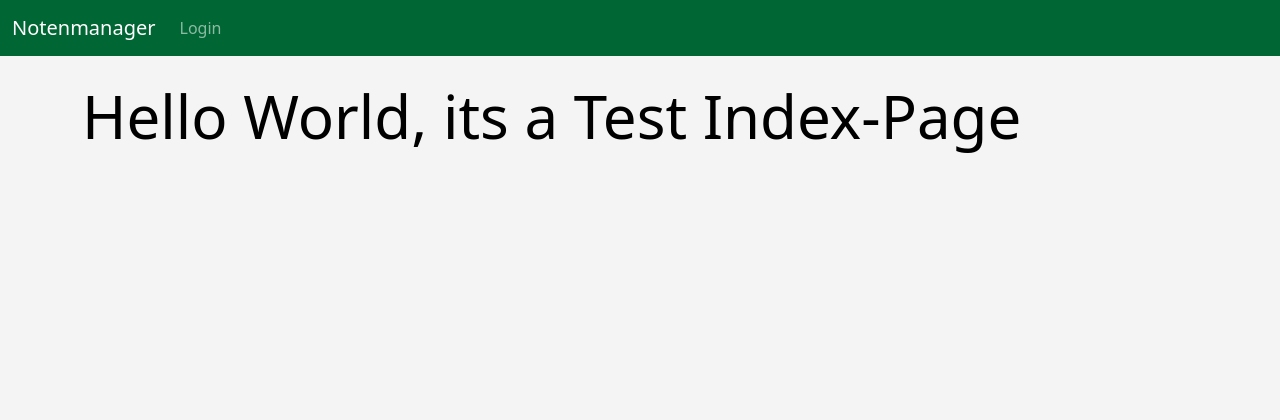
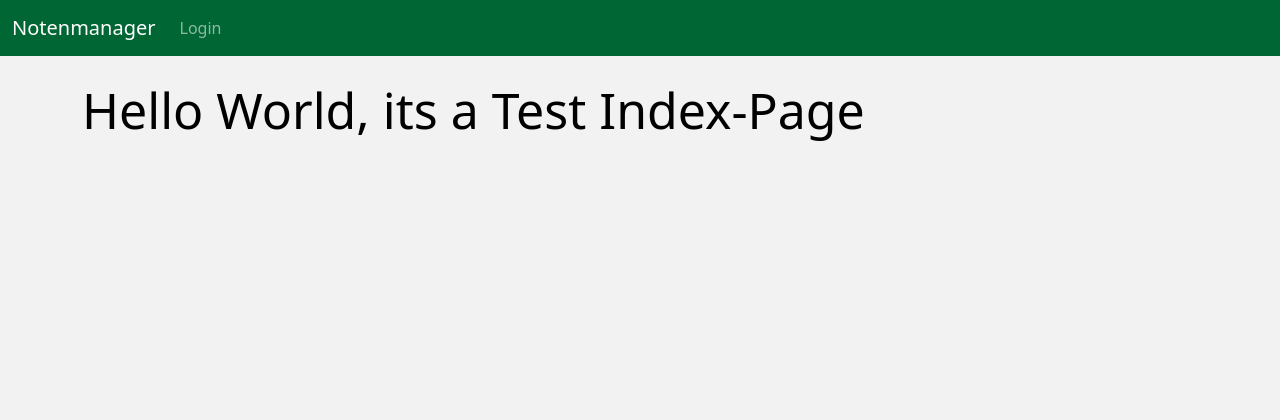
Before and after one commit to Foxy4000/Notenmanager, a Python web app: template src/templates/index.html in a window 1280 px wide. Shown: the top 420 px of the page. Run offline with Jinja, Linux system fonts and the light colour scheme; the template is opened without the code that fills it, so the values that code supplies are empty.

Commit message:
Set default style

```diff
--- a/src/static/css/style.css
+++ b/src/static/css/style.css
@@ -1,12 +1,10 @@
 h1 {
 	color: black;
-	font-size:60px;
-
+	font-size:50px;
 }
 
 body {
-	background: #f4f4f4;
-
+	background: #f2f2f2;
 }
 
 #demo{
```
